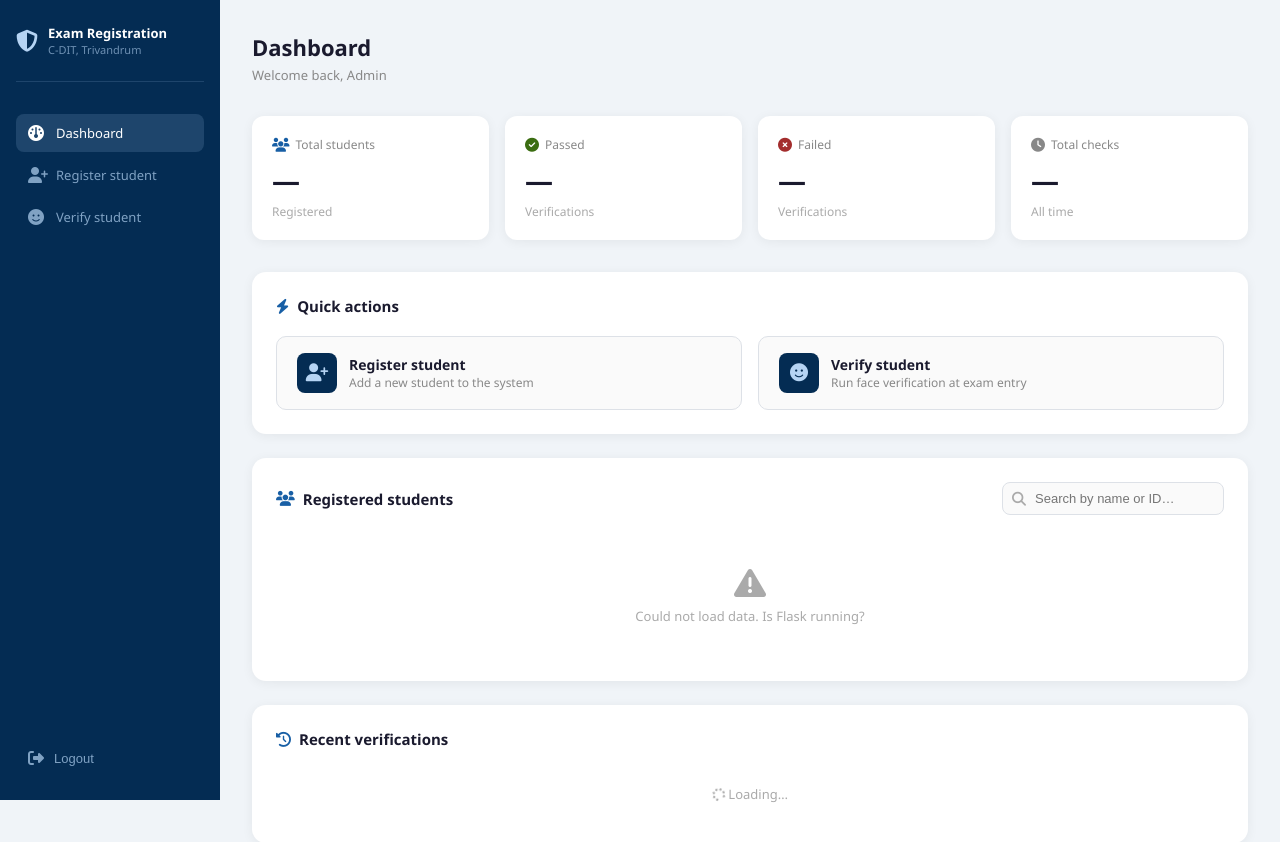
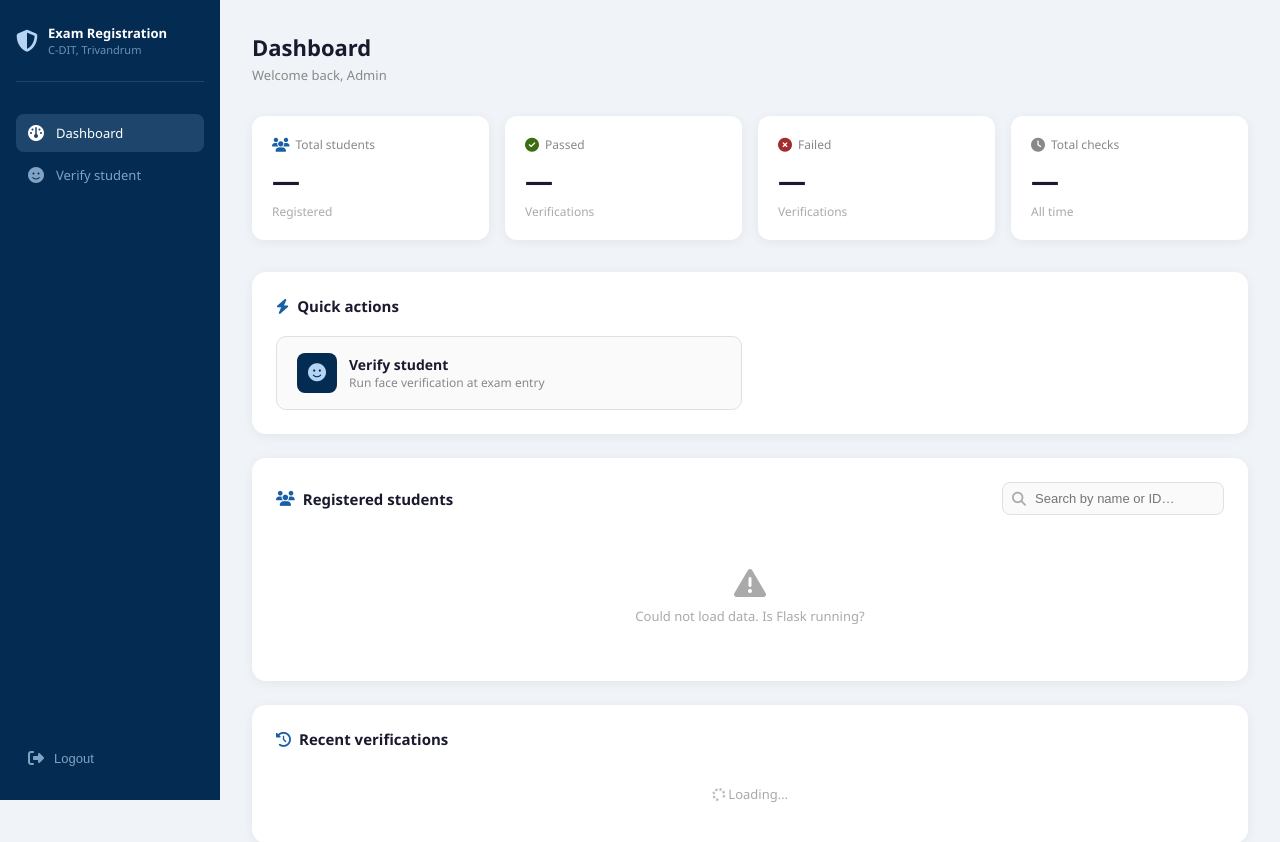
Before and after one commit to Niya-Paul07/ImageVerificationDatabase, a Flask app: page /dashboard in a window 1280 px wide. Shown: the top 842 px of the page. Run offline with Flask 3, Linux system fonts and the light colour scheme; the visitor is signed in with stand-in values (Sample User, id 1); data that the repository does not hold is empty; some libraries are stand-ins or nearby versions.

Commit message:
removed registration page

```diff
--- a/templates/dashboard.html
+++ b/templates/dashboard.html
@@ -292,7 +292,6 @@
   </div>
 
   <a href="/dashboard" class="nav-item active"><i class="fa-solid fa-gauge"></i> Dashboard</a>
-  <a href="/register" class="nav-item"><i class="fa-solid fa-user-plus"></i> Register student</a>
   <a href="/verify-page" class="nav-item"><i class="fa-solid fa-face-smile"></i> Verify student</a>
 
   <div class="sidebar-spacer"></div>
@@ -337,13 +336,7 @@
       <div class="card-title"><i class="fa-solid fa-bolt"></i> Quick actions</div>
     </div>
     <div class="actions-grid">
-      <a href="/register" class="action-btn">
-        <div class="action-icon"><i class="fa-solid fa-user-plus"></i></div>
-        <div>
-          <div class="action-label">Register student</div>
-          <div class="action-sub">Add a new student to the system</div>
-        </div>
-      </a>
+
       <a href="/verify-page" class="action-btn">
         <div class="action-icon"><i class="fa-solid fa-face-smile"></i></div>
         <div>
--- a/templates/verify.html
+++ b/templates/verify.html
@@ -81,7 +81,7 @@
     </div>
   </div>
 
-  <a href="/register" class="back-link"><i class="fa-solid fa-arrow-left"></i> Back to registration</a>
+
   <a href="/dashboard" class="back-link" style="margin-left: 1rem;"><i class="fa-solid fa-gauge"></i> Dashboard</a>
 
   <!-- Result display -->
```
